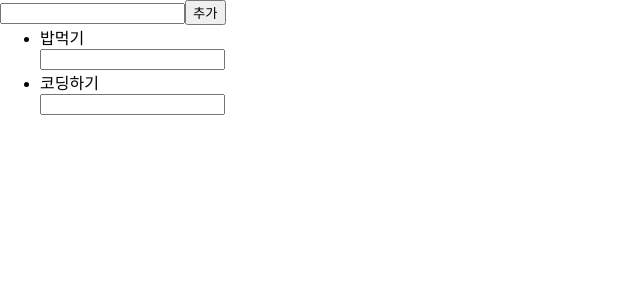
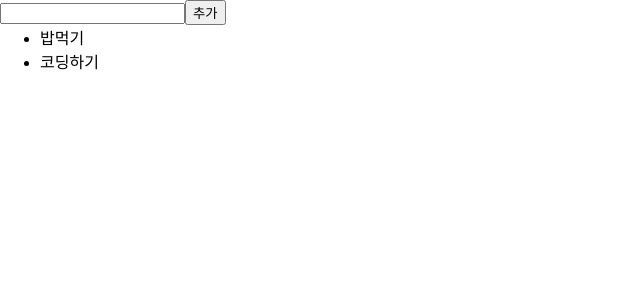
Before and after one commit to dkwooje/ReactHook, a React (Create React App) app in the folder blog/: page / in a window 1280 px wide. Shown: the top 300 px of the page, without its empty margins (0-640 px from the left). Built offline with nearby package versions, Linux system fonts and the light colour scheme; the HTML template or start-up script is replaced by a standard one.

Commit message:
List 와 Key 고유 키와값

```diff
--- a/blog/src/App.jsx
+++ b/blog/src/App.jsx
@@ -3,11 +3,24 @@ import { useState } from "react";
 function App() {
 
   const [inputValue,setInputValue] = useState('');
-  const [list,setList] =useState(['밥먹기','코딩하기']);
+  const [list,setList] =useState([
+    {
+      id: '1',
+      value: '밥먹기'
+    },
+    {
+      id:'2',
+      value: '코딩하기'
+    },
+  ]);
+
 
   function addToList(){
     setList((prevList)=>{
-      return [inputValue, ...prevList];
+      return [{
+        id: list.length+1+"",
+        value: inputValue,
+      }, ...prevList];
     });
     setInputValue('');
   }
@@ -19,12 +32,9 @@ function App() {
       />
       <button onClick={addToList}>추가</button>
       <ul>
-        {list.map((item,index)=>{ {/* list.map((item)*/}
+        {list.map((item)=>{ {/* list.map((item)*/}
             return (
-              <div key={index}> {/* key={item} */}
-                <li>{item}</li>
-                <input />
-              </div>
+              <li key={item.id}>{item.value}</li>
             )
         })}
       </ul>
@@ -33,6 +43,6 @@ function App() {
 }
 
 export default App;
-//그런데 index값을 키로 넘겨주면 모든 list가 공유된다.
-//index를 키로 사용하는것은 매우 불안정하다.
-//그러니 list항목이 변경되는 동적인 list라면 index를 키로 사용하지 말아야 한다.
+//하나의 list안에 중복된 키가 있다면 자녀가 복제되거나 이상하게 업데이트될 수 있다.
+//ex):입력 밥먹기2개 후 아무거나 입력
+//그러니 리스트에 key(id)와 value를 만드는 것이 가장 이상적이다.
```
